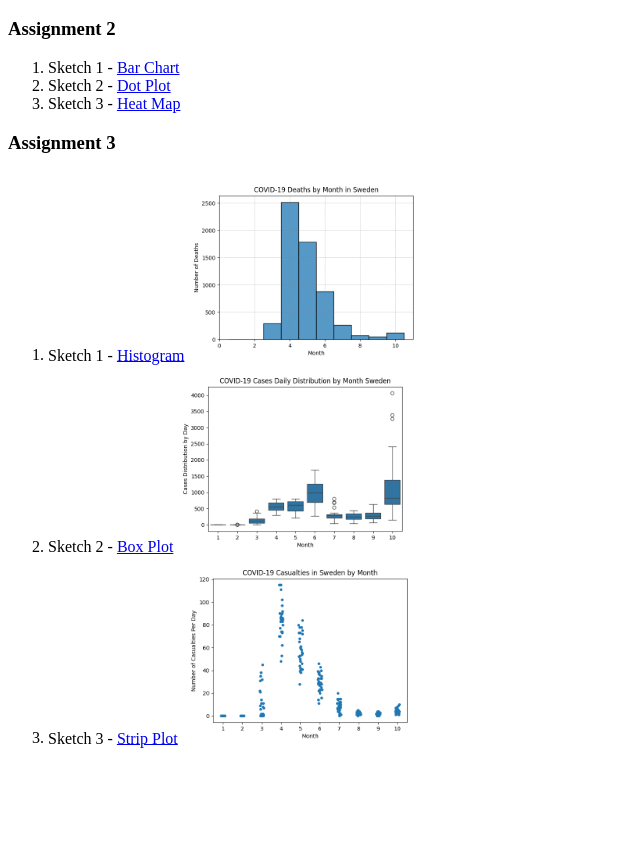
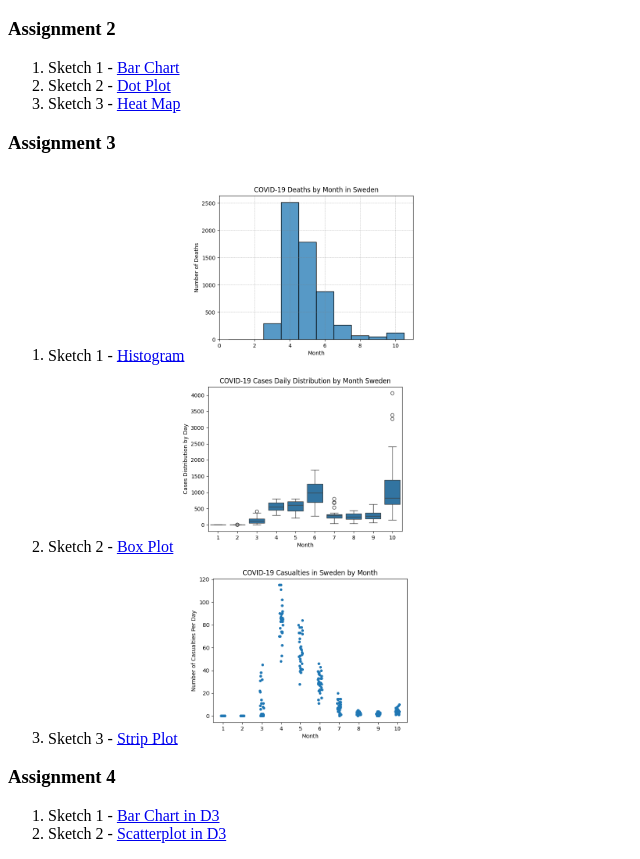
Before and after one commit to karldif01/Data-Visualization-Portfolio, a plain HTML site: page index.html in a window 1280 px wide. Shown: the part 149-1008 px from the top of the page, without its empty margins (0-640 px from the left). Before the commit the page ends 912 px from the top, so only its background shows below. Drawn offline with Linux system fonts and the light colour scheme.

Commit message:
Add files via upload

```diff
--- a/index.html
+++ b/index.html
@@ -31,5 +31,11 @@
             <img src="plot_png/stripplot_covid.png" alt="Histogram visualization" width="250">
         </li>
     </ol>
+
+    <h3>Assignment 4</h3>
+    <ol>
+        <li>Sketch 1 - <a href="https://vizhub.com/karldif01/ea3c727a31234beb9ce3bc123505f1e1">Bar Chart in D3</a></li>
+        <li>Sketch 2 - <a href="https://vizhub.com/karldif01/9b023b312aef475995ad3a6b3fa7b477">Scatterplot in D3</a></li>
+    </ol>
 </body>
 </html>
```
